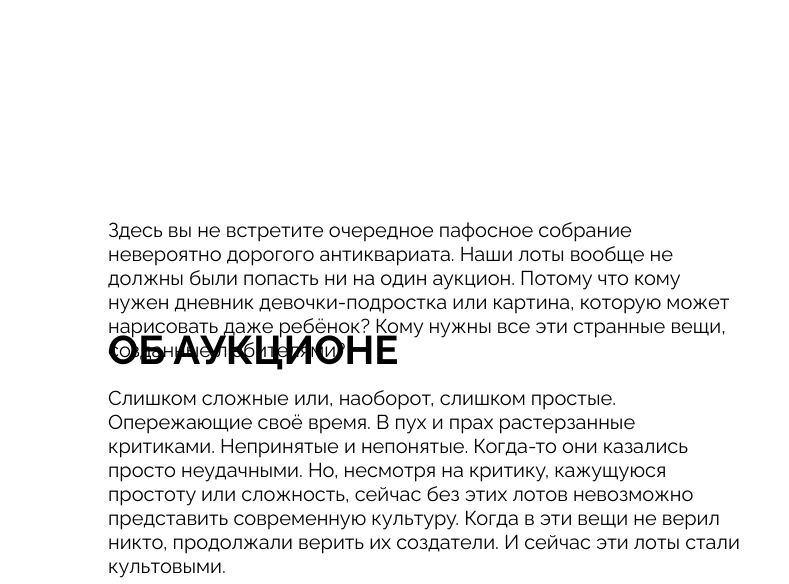
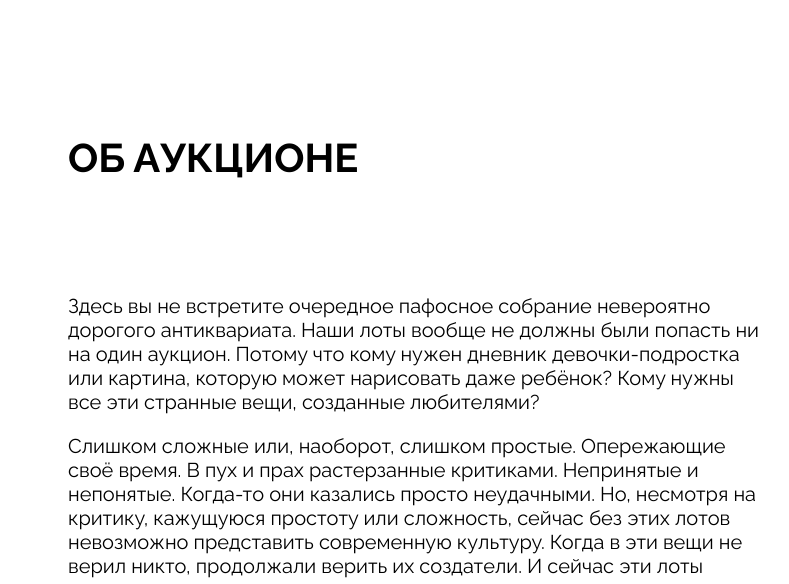
Before and after one commit to SvetlanaKorableva/ono-tebe-nado, a plain HTML site: page index.html in a window 1280 px wide. Shown: the part 2099-2683 px from the top of the page, 405-1194 px from the left. Drawn offline with Linux system fonts and the light colour scheme.

```diff
--- a/index.html
+++ b/index.html
@@ -25,8 +25,8 @@
             <img src="/images/logo-black.svg" alt="Логотип" width="148" height="105">
           </div>
           <div class="header-contact">
-            <p>+9 999 555 5555</p>
-            <p>info@sobaka.ge</p>
+            <p-11>+9 999 555 5555</p-11>
+            <p-11>info@sobaka.ge</p-11>
             <p>наб. Принсенграхт 263-</p>
             <p>265, Амстердам</p>
           </div>
--- a/styles/style.css
+++ b/styles/style.css
@@ -68,7 +68,7 @@
   /* Логотип */
   .header-logo {
     flex-basis: 148px; /* Ширина логотипа */
-    margin-left: 36px; /* Отступ после меню */
+    margin-left: 6px; /* Отступ после меню */
     display: flex;
     align-items: center; /* Выравниваем содержимое по центру */
   }
@@ -83,6 +83,8 @@
     flex-basis: 240px; /* Ширина блока контактов */
     margin-left: 184px; /* Отступ после логотипа */
     display: flex;
+    font-family: 'Raleway-Regular', sans-serif;
+    font-size: 18px;
     flex-direction: column; /* Размещаем строки вертикально */
     align-items: flex-start; /* Выравниваем текст по левому краю */
   }
@@ -93,6 +95,11 @@
     margin: 0;
     white-space: nowrap; /* Запрещаем перенос текста */
   }
+
+  .header-contact p-11 {
+    text-decoration: underline;
+  }
+
 
   /* Блок секции */
   .hero-section {
@@ -354,6 +361,8 @@
   bottom: 0; /* Прижимаем к нижней границе */
   right: 0; /* Прижимаем к правой границе */
   width: 693px; /* Ширина текстового блока */
+  padding: 0; /* Убираем внутренние отступы */
+  box-sizing: border-box; /* Учитываем padding в ширине */
 }
 
 /* Заголовок "Об аукционе" */
@@ -361,10 +370,10 @@
   font-family: 'Raleway', sans-serif;
   font-size: 40px; /* Размер шрифта */
   color: #000000; /* Цвет текста */
-    margin: 0 0 100px;
-    position: absolute;
-    top: calc(50% - 11px);
-    transform: translateY(-50%);
+  margin: 0; /* Убираем стандартные отступы */
+  position: absolute; /* Абсолютное позиционирование */
+  top: -60px; /* Располагаем в левом верхнем углу */
+  left: 0; /* Располагаем в левом верхнем углу */
 }
 
 /* Первый текстовый блок */
@@ -372,10 +381,10 @@
   font-family: 'Raleway', sans-serif;
   font-size: 20px; /* Размер шрифта */
   color: #000000; /* Цвет текста */
-    margin-right: 20px;
-    margin-bottom: 24px; /* Отступ между текстовыми блоками */
-    margin-left: 40px;
-    margin-top: 100px;
+  margin-left: 0; /* Убираем отступ слева */
+  margin-top: 100px; /* Отступ от заголовка */
+  margin-bottom: 20px; /* Отступ между текстовыми блоками */
+  margin-right: 0; /* Убираем отступ справа */
 }
 
 /* Второй текстовый блок */
@@ -383,7 +392,7 @@
   font-family: 'Raleway', sans-serif;
   font-size: 20px; /* Размер шрифта */
   color: #000000; /* Цвет текста */
-    margin-right: 20px;
-    margin-bottom: 24px; /* Отступ между текстовыми блоками */
-    margin-left: 40px;
+  margin-left: 0; /* Убираем отступ слева */
+  margin-bottom: 0; /* Убираем отступ снизу */
+  margin-right: 0; /* Убираем отступ справа */
 }
```
Lines whose indentation alone changed are shown as unchanged.
